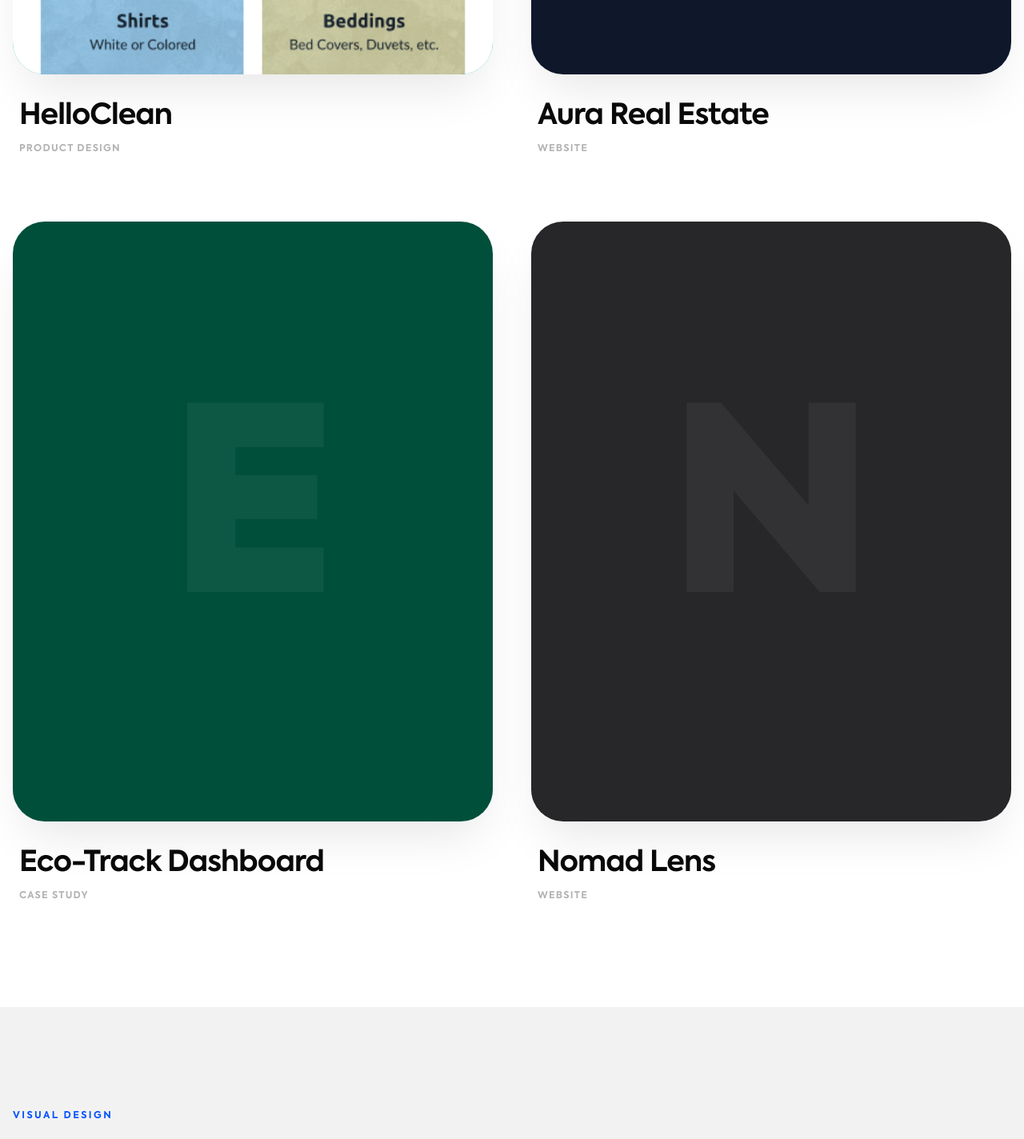
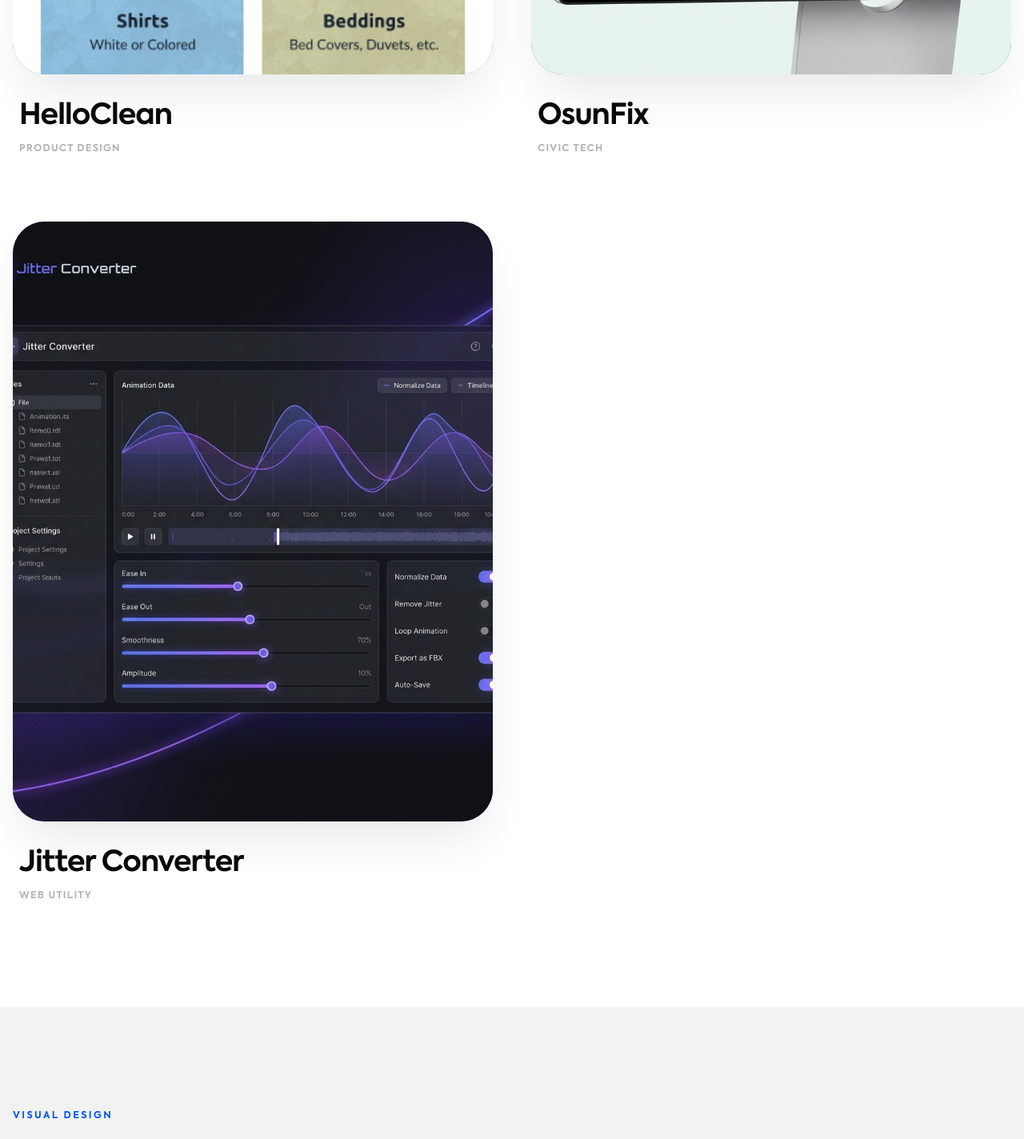
Before and after one commit to Mide29th/joshuababawale, a Next.js app: page / in a window 1280 px wide. Shown: the part 2560-3984 px from the top of the page at 80% size. Built offline with nearby package versions, Linux system fonts and the light colour scheme.

Commit message:
Refined Selected Work: Added project UI images and cleaned up project list

```diff
--- a/src/components/About.tsx
+++ b/src/components/About.tsx
@@ -4,13 +4,7 @@ import React from "react";
 import { motion } from "framer-motion";
 import Image from "next/image";
 
-const gridImages = [
-    { src: "/profile.png", alt: "Design 1", className: "col-span-2 row-span-2" },
-    { src: "/projects/dunmade.png", alt: "Design 2", className: "col-span-1 row-span-1" },
-    { src: "/profile.png", alt: "Design 3", className: "col-span-1 row-span-1" },
-    { src: "/projects/dunmade.png", alt: "Design 4", className: "col-span-1 row-span-2" },
-    { src: "/profile.png", alt: "Design 5", className: "col-span-1 row-span-1" },
-];
+
 
 const metrics = [
     { label: "Efficiency", value: "60%", description: "Workflow speed" },
@@ -22,8 +16,8 @@ export function About() {
     return (
         <section id="about" className="relative py-32 px-4 bg-[#fdfdfd] overflow-hidden">
             <div className="max-w-7xl mx-auto">
-                <div className="grid grid-cols-1 lg:grid-cols-2 gap-20 items-start">
-                    <div className="relative z-10">
+                <div className="flex flex-col items-center text-center max-w-4xl mx-auto">
+                    <div className="relative z-10 w-full">
                         <motion.span
                             initial={{ opacity: 0 }}
                             whileInView={{ opacity: 1 }}
@@ -46,7 +40,7 @@ export function About() {
                             initial={{ opacity: 0, y: 20 }}
                             whileInView={{ opacity: 1, y: 0 }}
                             transition={{ duration: 0.8, delay: 0.2 }}
-                            className="space-y-8 text-xl text-black/60 font-medium leading-relaxed max-w-lg"
+                            className="space-y-8 text-xl text-black/60 font-medium leading-relaxed max-w-2xl mx-auto"
                         >
                             <p>
                                 Based anywhere there's a problem to solve. I specialize in creating simple and innovative solutions that user friendly and business oriented.
@@ -58,7 +52,7 @@ export function About() {
                             initial={{ opacity: 0, y: 20 }}
                             whileInView={{ opacity: 1, y: 0 }}
                             transition={{ duration: 0.8, delay: 0.3 }}
-                            className="mt-12 grid grid-cols-3 gap-8 max-w-lg"
+                            className="mt-12 grid grid-cols-3 gap-8 max-w-lg mx-auto"
                         >
                             {metrics.map((metric) => (
                                 <div key={metric.label} className="flex flex-col">
@@ -73,36 +67,14 @@ export function About() {
                             initial={{ opacity: 0 }}
                             whileInView={{ opacity: 1 }}
                             transition={{ delay: 0.5 }}
-                            className="mt-16 flex flex-wrap gap-3"
+                            className="mt-16 flex flex-wrap justify-center gap-3"
                         >
-                            {["Next.js", "TypeScript", "Tailwind", "Framer", "Motion", "UX/UI"].map((tag) => (
+                            {["Next.js", "TypeScript", "Tailwind", "Framer", "Motion", "UX/UI", "Figma", "Canva", "Adobe Suite"].map((tag) => (
                                 <span key={tag} className="px-5 py-2 rounded-full border border-black/5 bg-white text-xs font-bold uppercase tracking-widest text-black/40 shadow-sm">
                                     {tag}
                                 </span>
                             ))}
                         </motion.div>
-                    </div>
-
-
-                    <div className="grid grid-cols-2 grid-rows-3 gap-4 h-[600px] md:h-[800px]">
-                        {gridImages.map((image, idx) => (
-                            <motion.div
-                                key={idx}
-                                initial={{ opacity: 0, scale: 0.9 }}
-                                whileInView={{ opacity: 1, scale: 1 }}
-                                viewport={{ once: true }}
-                                transition={{ duration: 1, delay: idx * 0.1, ease: [0.16, 1, 0.3, 1] }}
-                                className={image.className + " relative rounded-[2rem] overflow-hidden shadow-lg group grayscale hover:grayscale-0 transition-all duration-700"}
-                            >
-                                <Image
-                                    src={image.src}
-                                    alt={image.alt}
-                                    fill
-                                    className="object-cover transition-transform duration-700 group-hover:scale-105"
-                                />
-                                <div className="absolute inset-0 bg-accent/10 opacity-0 group-hover:opacity-100 transition-opacity" />
-                            </motion.div>
-                        ))}
                     </div>
                 </div>
             </div>
--- a/src/components/Projects.tsx
+++ b/src/components/Projects.tsx
@@ -16,28 +16,20 @@ const projects = [
         href: "https://www.behance.net/gallery/235127333/HelloClean"
     },
     {
-        title: "Aura Real Estate",
-        category: "Website",
-        description: "High-end property discovery platform with interactive maps.",
-        image: null,
-        color: "bg-slate-900",
-        href: "#"
+        title: "OsunFix",
+        category: "Civic Tech",
+        description: "A community-driven platform for reporting infrastructure issues and tracking repairs in Osun State.",
+        image: "/projects/osunfix_ui.png",
+        color: "bg-emerald-600",
+        href: "https://osunfix.vercel.app/"
     },
     {
-        title: "Eco-Track Dashboard",
-        category: "Case Study",
-        description: "Sustainability metrics visualization for green startups.",
-        image: null,
-        color: "bg-emerald-900",
-        href: "#"
-    },
-    {
-        title: "Nomad Lens",
-        category: "Website",
-        description: "Photography portfolio with seamless transition effects.",
-        image: null,
-        color: "bg-zinc-800",
-        href: "#"
+        title: "Jitter Converter",
+        category: "Web Utility",
+        description: "A specialized tool for converting animation data, designed to streamline Jitter-based workflows.",
+        image: "/projects/jitter_converter_ui.png",
+        color: "bg-indigo-600",
+        href: "https://jitter-converter.vercel.app/"
     }
 ];
 
```
Also changed, not shown: public/projects/jitter_converter_ui.png (added), public/projects/osunfix_ui.png (added).
